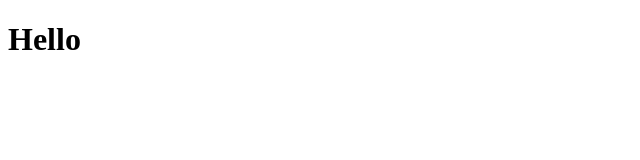
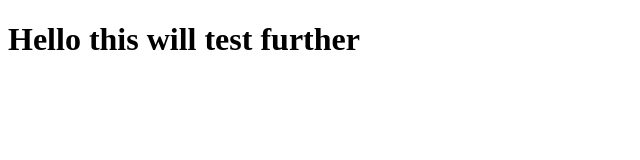
Before and after one commit to jvbyrnes/courserafullstack, a plain HTML site: page site/index.html in a window 1280 px wide. Shown: the whole page, without its empty margins (0-640 px from the left). Drawn offline with Linux system fonts and the light colour scheme.

Commit message:
this is my third commit, using vscode

```diff
--- a/site/index.html
+++ b/site/index.html
@@ -6,6 +6,6 @@
     <title>Document</title>
 </head>
 <body>
-    <h1>Hello</h1>
+    <h1>Hello this will test further</h1>
 </body>
 </html>
```
